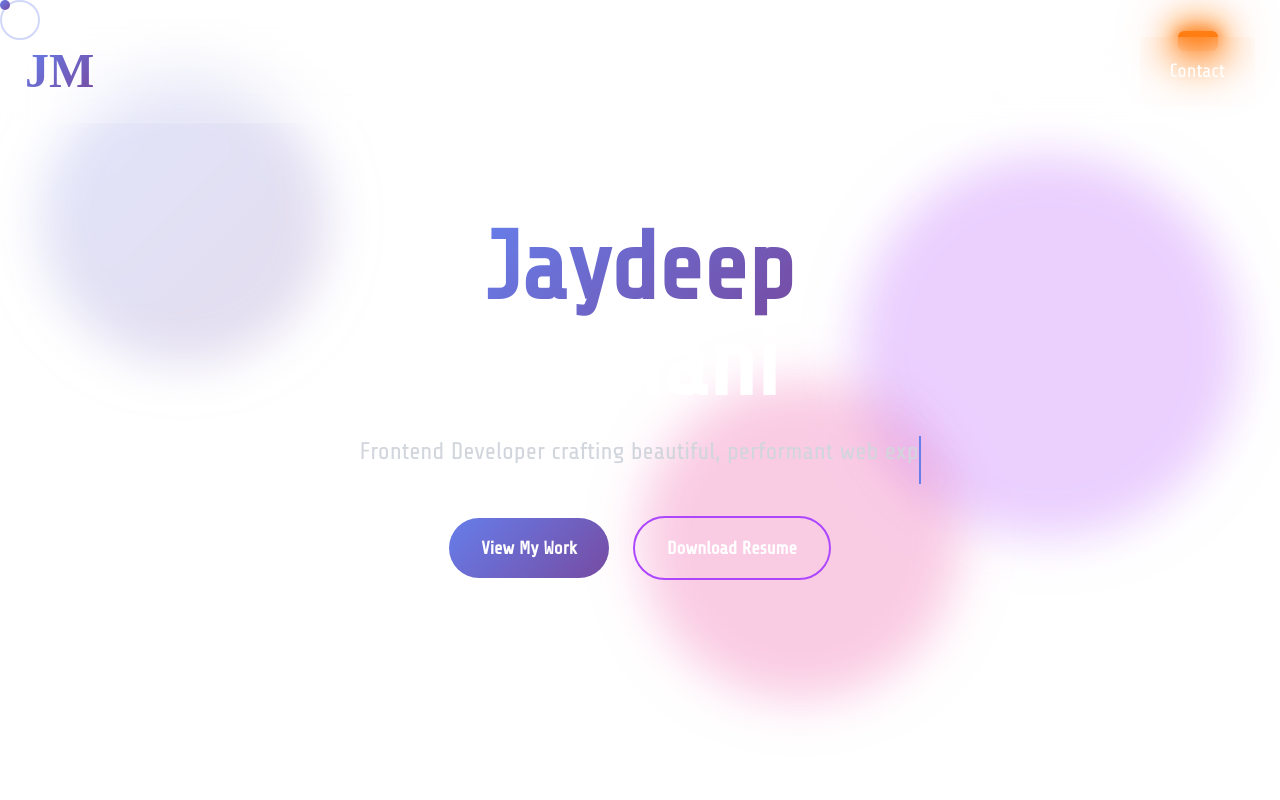
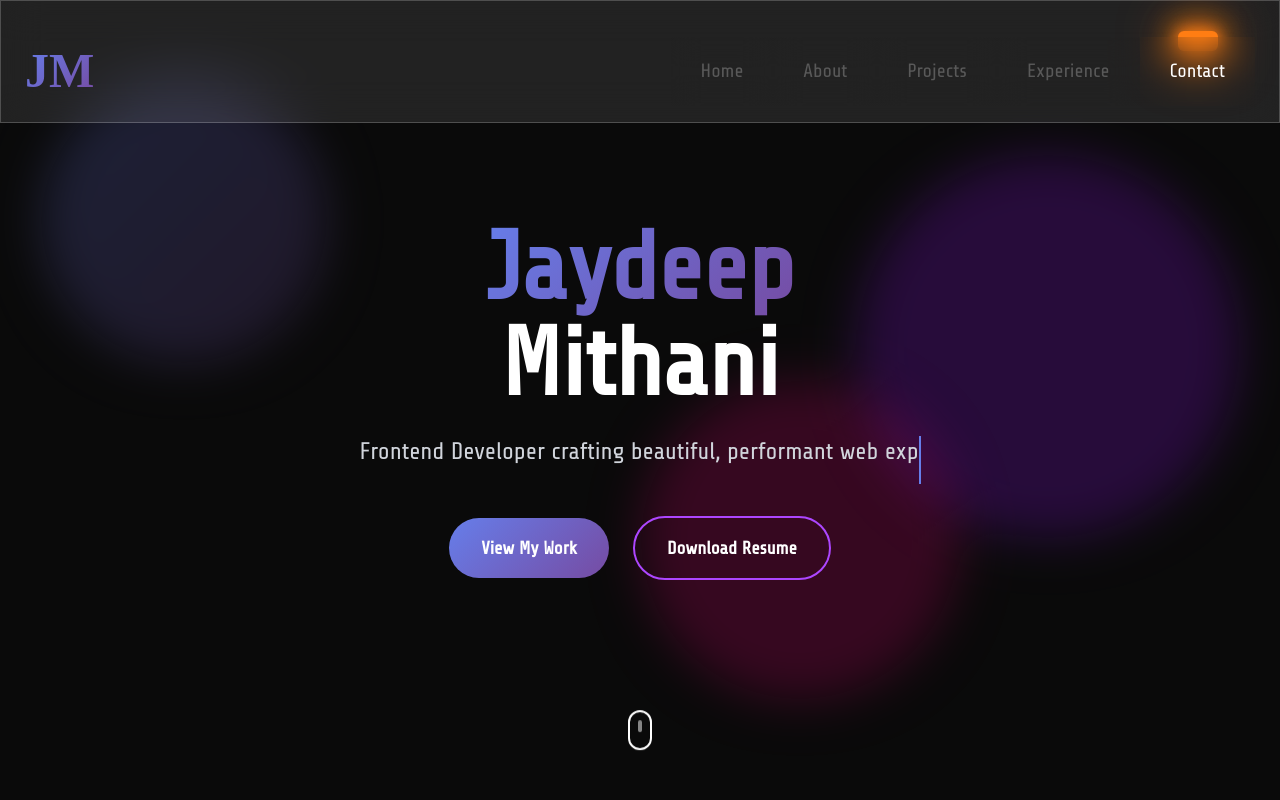
Before and after one commit to jaydeep-mithani/portfolio-fe, a Next.js app: page / in a window 1280 px wide. Shown: the top 800 px of the page. Built offline with nearby package versions, Linux system fonts and the light colour scheme; no server answers; a web font is replaced by a local one.

Commit message:
Theme fix

```diff
--- a/src/app/globals.css
+++ b/src/app/globals.css
@@ -1,8 +1,10 @@
 @import "tailwindcss";
 
 :root {
-  --background: #ffffff;
-  --foreground: #171717;
+  /* --background: #ffffff;
+  --foreground: #171717; */
+  --background: #0a0a0a;
+  --foreground: #ededed;
 }
 
 @theme inline {
--- a/src/components/cursor/index.tsx
+++ b/src/components/cursor/index.tsx
@@ -1,9 +1,30 @@
 "use client";
-
-import { Fragment, useEffect } from "react";
+import { Fragment, useEffect, useState } from "react";
 
 const CustomCursor = () => {
+  const [isDesktop, setIsDesktop] = useState(false);
+
   useEffect(() => {
+    // Check if device supports hover and has fine pointer (mouse)
+    const checkIsDesktop = () => {
+      return window.matchMedia("(hover: hover) and (pointer: fine)").matches;
+    };
+
+    setIsDesktop(checkIsDesktop());
+
+    // Listen for changes (e.g., when connecting/disconnecting external mouse)
+    const mediaQuery = window.matchMedia("(hover: hover) and (pointer: fine)");
+    const handleChange = (e: MediaQueryListEvent) => setIsDesktop(e.matches);
+
+    mediaQuery.addEventListener("change", handleChange);
+
+    return () => mediaQuery.removeEventListener("change", handleChange);
+  }, []);
+
+  useEffect(() => {
+    // Only add mouse event listeners if it's a desktop device
+    if (!isDesktop) return;
+
     const cursorDot = document.getElementById("cursorDot");
     const cursorOutline = document.getElementById("cursorOutline");
 
@@ -25,7 +46,10 @@ const CustomCursor = () => {
     return () => {
       document.removeEventListener("mousemove", handleMouseMove);
     };
-  }, []);
+  }, [isDesktop]);
+
+  // Don't render anything on touch devices
+  if (!isDesktop) return null;
 
   return (
     <Fragment>
```
